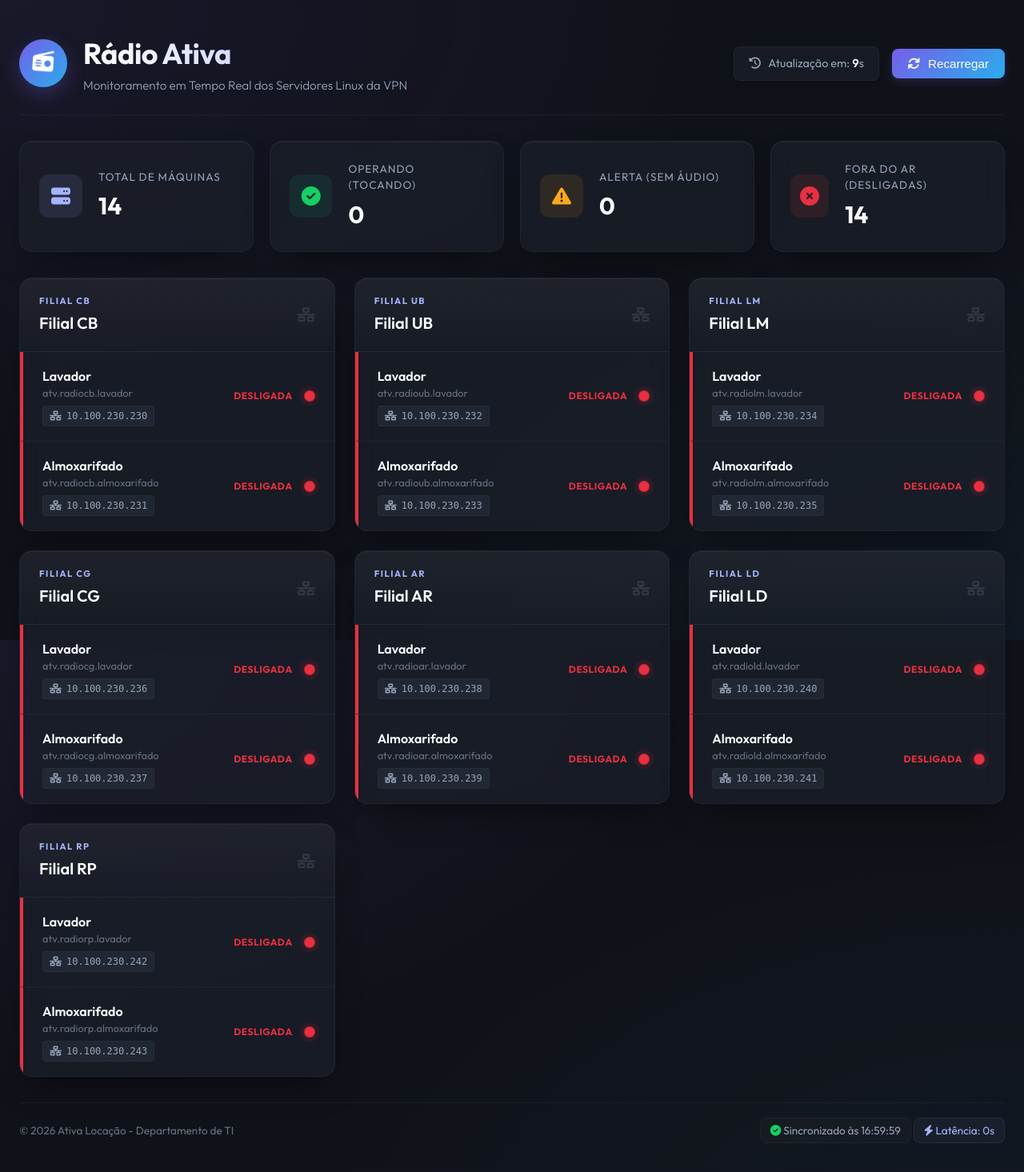
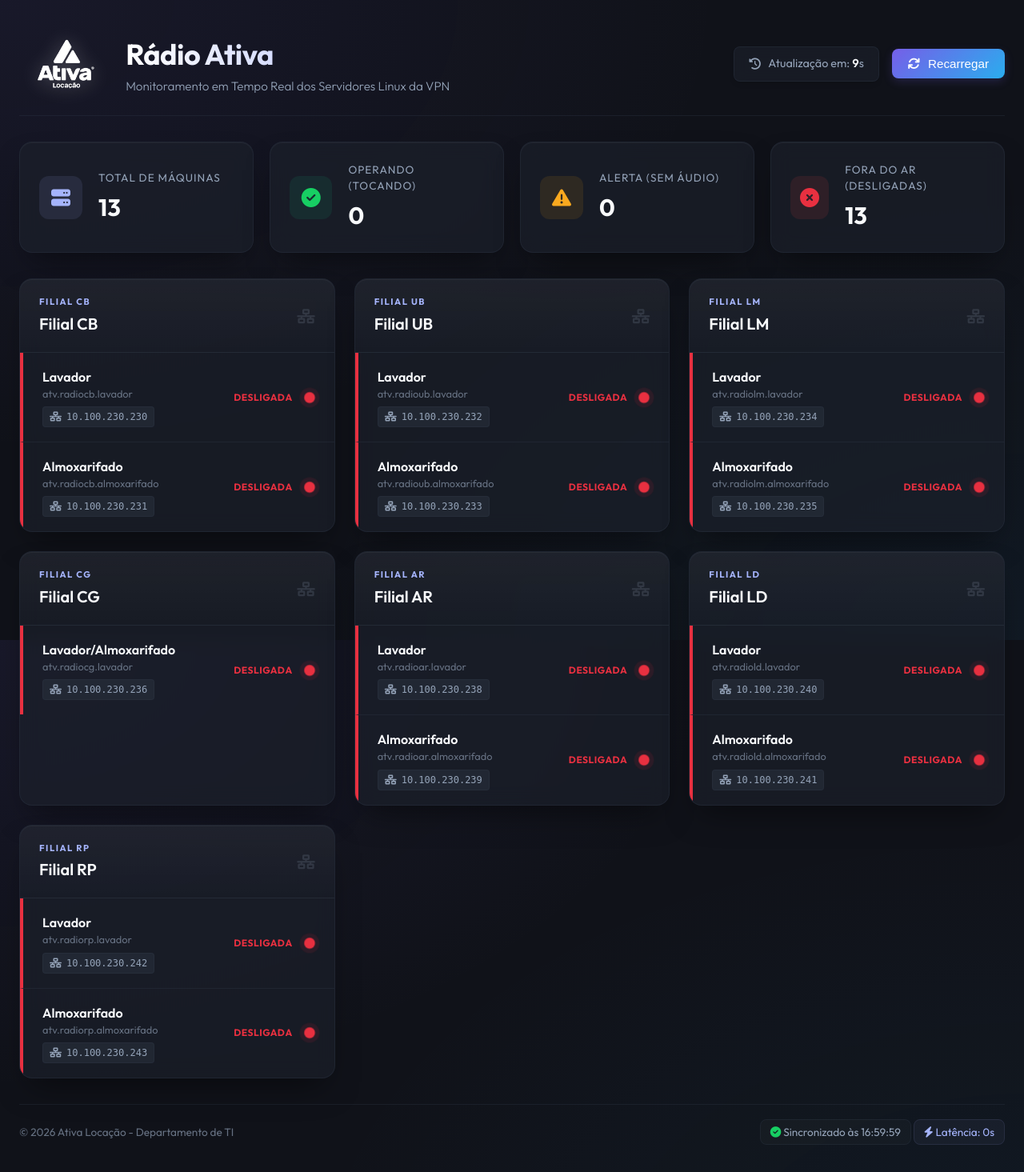
Before and after one commit to KaykyFelipe/MonitorRadioAtiva, a Django app: page / in a window 1280 px wide. Shown: the whole page at 80% size. Before the commit the page ends 1429 px from the top, so only its background shows below. Run offline with Django 4.2, Linux system fonts and the light colour scheme.

Commit message:
feat: implement dashboard interface with custom branding and status tracking styling

```diff
--- a/core/static/css/styles.css
+++ b/core/static/css/styles.css
@@ -87,6 +87,18 @@
     display: flex;
     align-items: center;
     gap: 20px;
+}
+
+.header-logo {
+    height: 80px;
+    width: auto;
+    object-fit: contain;
+    filter: drop-shadow(0 2px 12px rgba(255, 255, 255, 0.25));
+    transition: transform 0.3s ease;
+}
+
+.header-logo:hover {
+    transform: scale(1.05);
 }
 
 .logo-circle {
@@ -407,6 +419,7 @@
     letter-spacing: 0.5px;
     text-transform: uppercase;
     text-align: right;
+    white-space: nowrap;
 }
 
 .text-online {
--- a/core/templates/core/dashboard.html
+++ b/core/templates/core/dashboard.html
@@ -23,9 +23,7 @@
         <!-- Header Section -->
         <header class="dashboard-header">
             <div class="header-logo-container">
-                <div class="logo-circle">
-                    <i class="fa-solid fa-radio logo-icon"></i>
-                </div>
+                <img src="{% static 'images/logo.png' %}" alt="Ativa Locação" class="header-logo">
                 <div class="header-titles">
                     <h1>Rádio Ativa</h1>
                     <p class="subtitle">Monitoramento em Tempo Real dos Servidores Linux da VPN</p>
--- a/core/views.py
+++ b/core/views.py
@@ -19,8 +19,7 @@
     {"id": "lm_lavador", "name": "atv.radiolm.lavador", "ip": "10.100.230.234", "group": "LM", "label": "Lavador"},
     {"id": "lm_almoxarifado", "name": "atv.radiolm.almoxarifado", "ip": "10.100.230.235", "group": "LM", "label": "Almoxarifado"},
 
-    {"id": "cg_lavador", "name": "atv.radiocg.lavador", "ip": "10.100.230.236", "group": "CG", "label": "Lavador"},
-    {"id": "cg_almoxarifado", "name": "atv.radiocg.almoxarifado", "ip": "10.100.230.237", "group": "CG", "label": "Almoxarifado"},
+    {"id": "cg_lavador_almoxarifado", "name": "atv.radiocg.lavador", "ip": "10.100.230.236", "group": "CG", "label": "Lavador/Almoxarifado"},
 
     {"id": "ar_lavador", "name": "atv.radioar.lavador", "ip": "10.100.230.238", "group": "AR", "label": "Lavador"},
     {"id": "ar_almoxarifado", "name": "atv.radioar.almoxarifado", "ip": "10.100.230.239", "group": "AR", "label": "Almoxarifado"},
```
Also changed, not shown: Neg_Vertical (1).png (added), core/static/images/logo.png (added).
